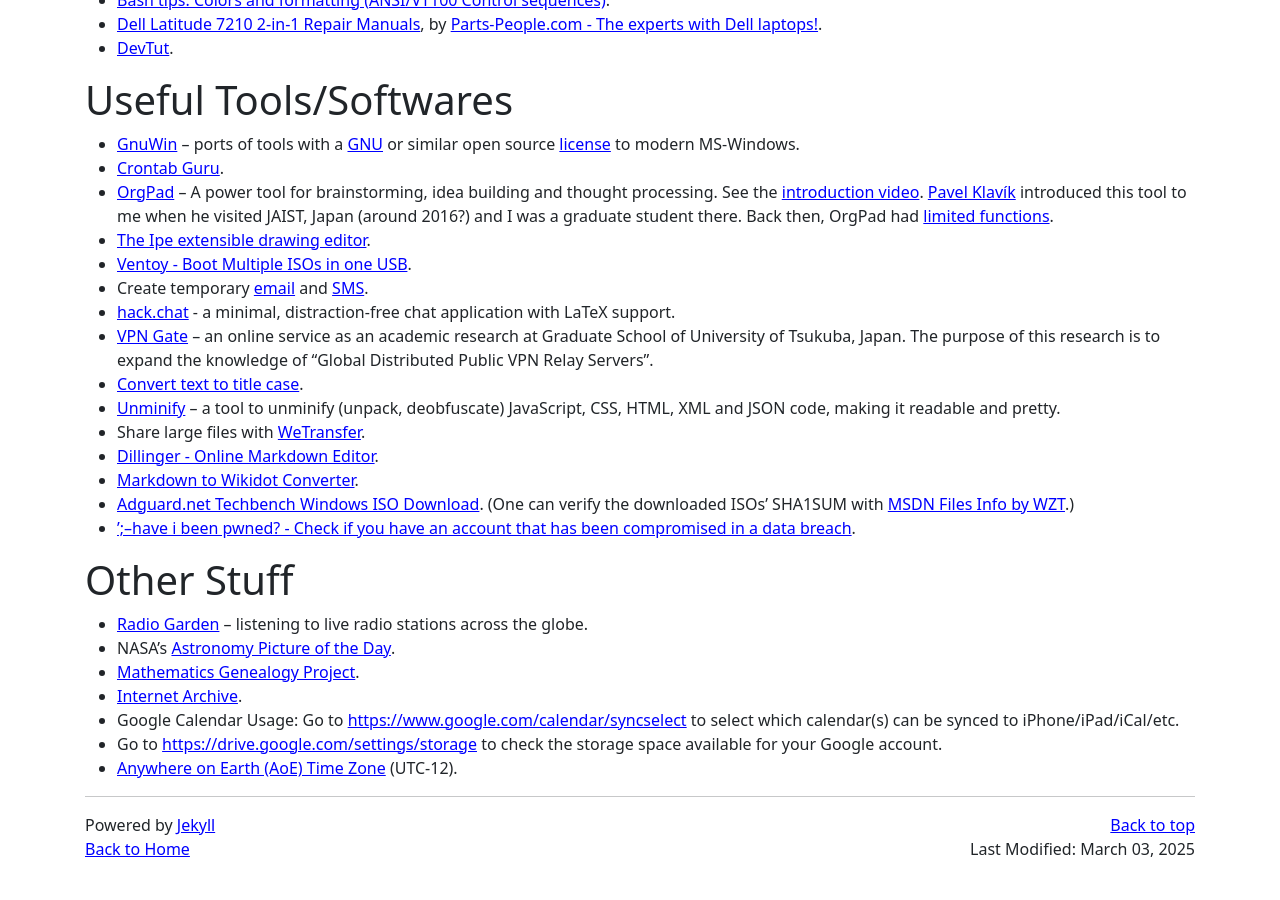
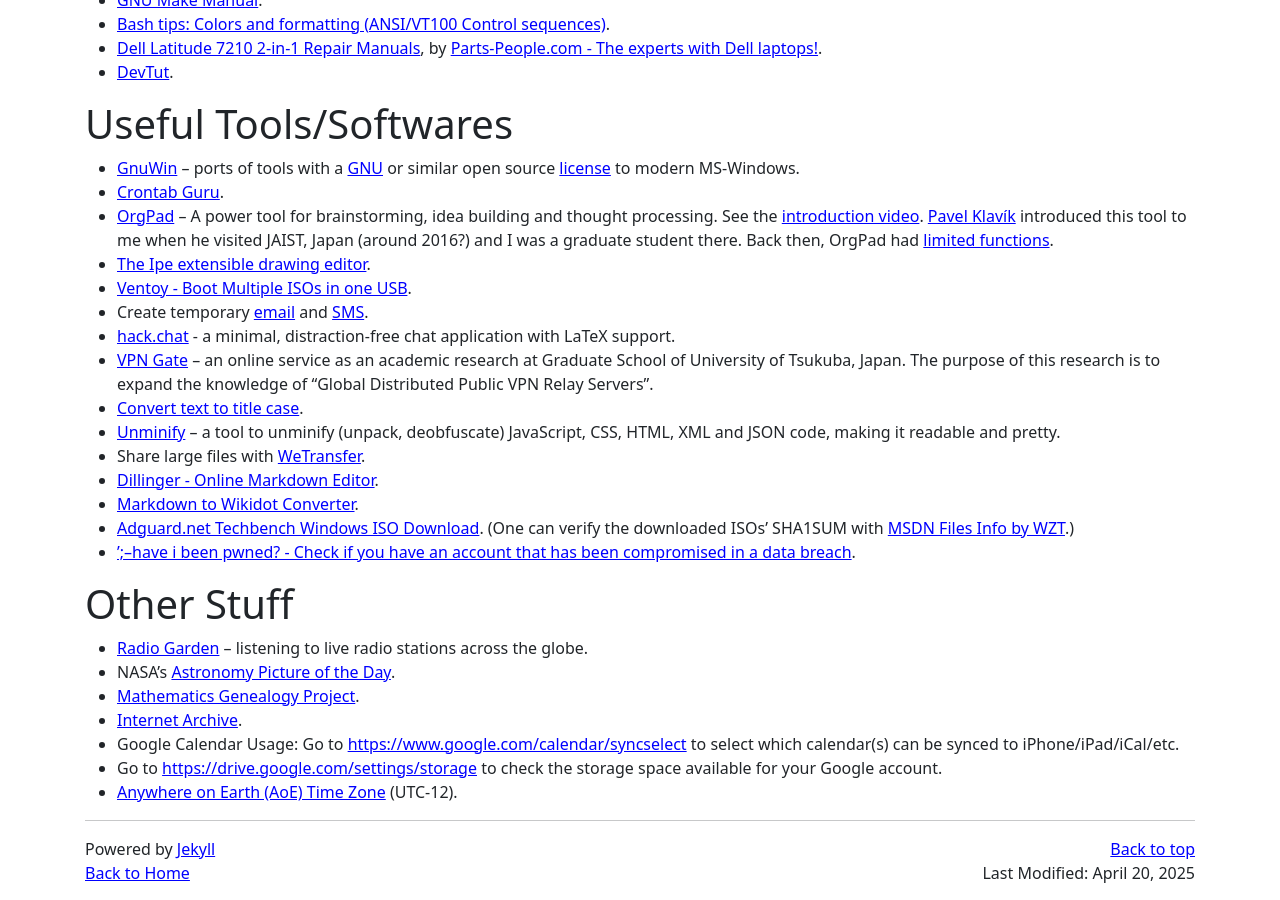
Before and after one commit to hoanganhduc/hoanganhduc.github.io, a Jekyll site: the page built from misc.md, in a window 1280 px wide and 900 px high, scrolled down 11077 px. Built offline with Jekyll 4.4.1, drawn with Linux system fonts in a browser that asks for light colours; nearby versions of some CDN libraries; a style sheet for code colours, icons or effects is not loaded; before the commit the page ends 11953 px from its top, so only the background shows below that; some of the changed text lies outside the part shown.

Commit message:
Updated @ 2025-04-20  11:50:44 ICT

```diff
--- a/misc.md
+++ b/misc.md
@@ -2,7 +2,7 @@
 layout: default
 title: "Miscellaneous Stuff"
 permalink: /misc/
-last_modified_at: 2025-03-03
+last_modified_at: 2025-04-20
 description: This page contains a collection of miscellaneous stuff that Duc A. Hoang is interested in
 keywords: miscellaneous stuff, Duc A. Hoang
 <!--sitemap: false-->
```
Also changed, not shown: other parts of misc.md (+1 -0 lines), 1 other file.
